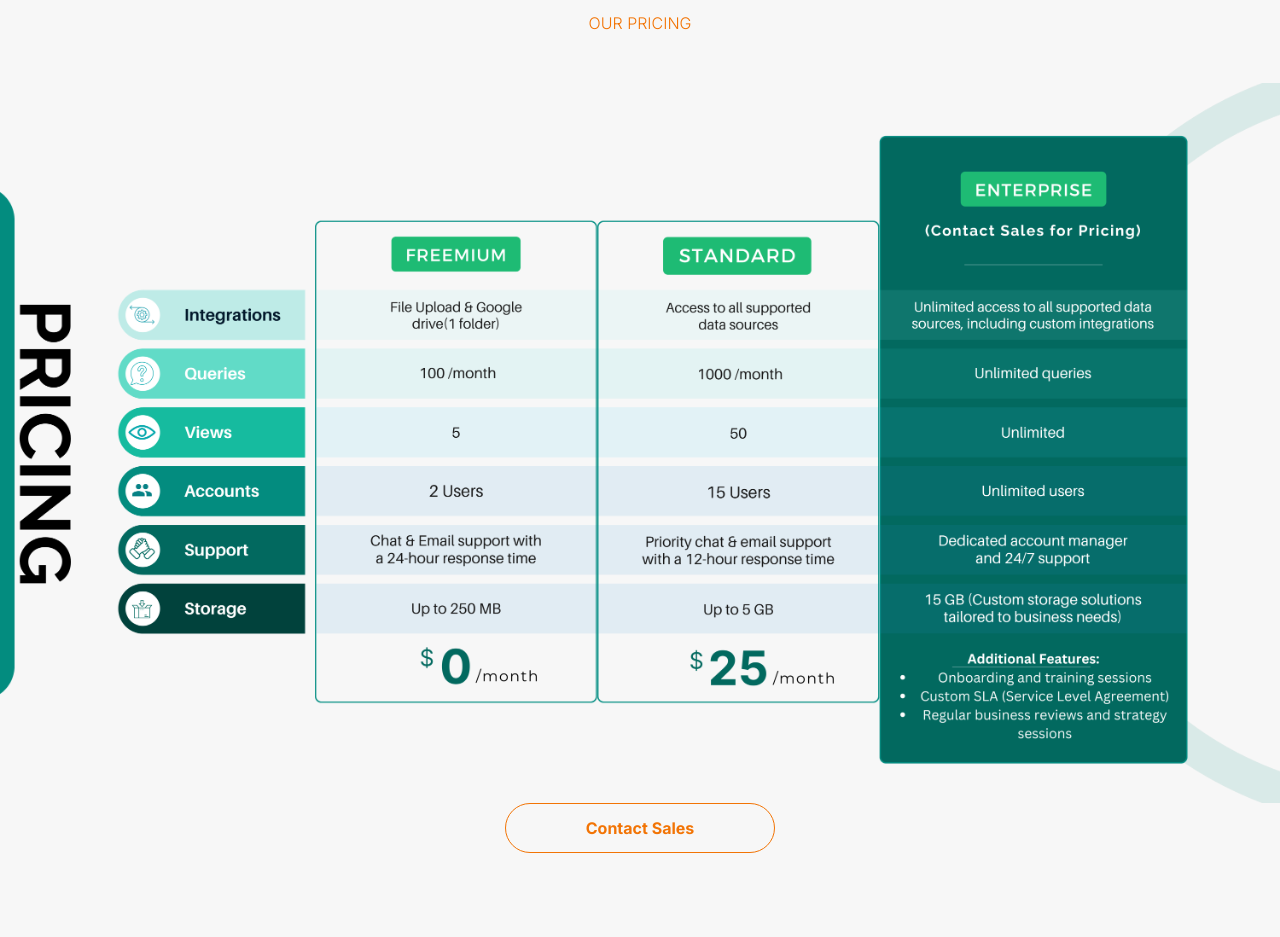
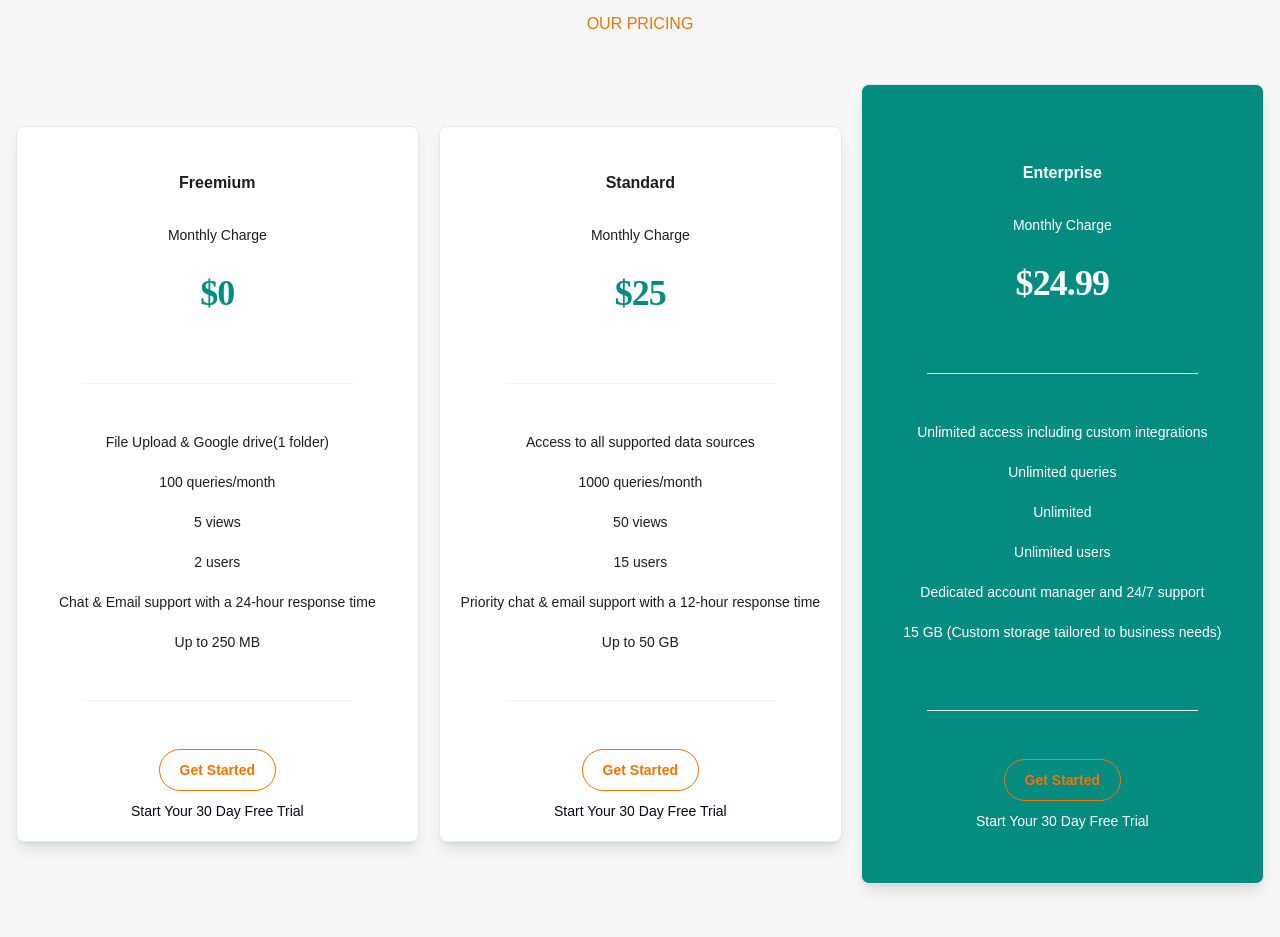
Before and after one commit to kwesinavilot/radii-landing-page, a Next.js app: page / in a window 1280 px wide. Shown: the part 2620-3557 px from the top of the page. Built offline with nearby package versions, Linux system fonts and the light colour scheme.

Commit message:
incorporated new font rubik

```diff
--- a/components/Pricing.tsx
+++ b/components/Pricing.tsx
@@ -24,17 +24,17 @@ const Pricing = () => {
   return (
     <section className={styles.pricingSection}>
        <div id="header" data-aos="fade-up" data-aos-duration="2000">
-        <span className='text-[#F27405] font-light'>OUR PRICING</span>
+        <span className='text-[#F27405] font-light font-rubik'>OUR PRICING</span>
         <br />
         <br />
         <br />
       </div>
-      {/* <div className=" flex lg:flex-row flex-col lg:w-[1248px] w-full gap-5 justify-center items-center">
+      <div className=" flex lg:flex-row flex-col lg:w-[1248px] w-full gap-5 justify-center items-center">
         <Pcard className='flex flex-col p-5 lg:w-1/3 w-[83vw] shadow-lg justify-center items-center bg-white'
                data-aos="flip-left" data-aos-duration="2000">
           <PcardHeader>
             <PcardPreTitle>Freemium</PcardPreTitle>
-            <PcardPreTitle2>Monthly Charge</PcardPreTitle2>
+            <PcardPreTitle2  className='mx-auto'>Monthly Charge</PcardPreTitle2>
             <br />
             <div className="flex justify-center">
               <PcardTitle>$0</PcardTitle>
@@ -140,7 +140,7 @@ const Pricing = () => {
           <br />
           <PcardContent>
             <div className="flex flex-col items-center justify-center">
-              <p style={{ color: '#ffffff', flex:'display', justifyItems:'center', alignContent:'center'}}>Unlimited access to all supported data sources, including custom integrations</p>
+              <p style={{ color: '#ffffff', flex:'display', justifyItems:'center', alignContent:'center', margin:'auto'}}>Unlimited access including custom integrations</p>
               <br />
               <p style={{ color: '#ffffff' }}>Unlimited queries</p>
               <br />
@@ -150,7 +150,7 @@ const Pricing = () => {
               <br />
               <p style={{ color: '#ffffff' }}>Dedicated account manager and 24/7 support</p>
               <br />
-              <p style={{ color: '#ffffff' }}>15 GB (Custom storage solutions tailored to business needs)</p>
+              <p style={{ color: '#ffffff', flex:'display', justifyItems:'center', alignContent:'center', margin:'auto' }}>15 GB (Custom storage tailored to business needs)</p>
               <br />
             </div>
           </PcardContent>
@@ -172,24 +172,24 @@ const Pricing = () => {
             </div>
           </PcardFooter>
         </Pcard>
+      </div>
+      {/* <div id="header" data-aos="zoom-in" data-aos-duration="2000">
+        <Image src="/images/price.png" alt="Hero Image" width={1440} height={1000} />
       </div> */}
-      <div id="header" data-aos="zoom-in" data-aos-duration="2000">
-        <Image src="/images/price.png" alt="Hero Image" width={1440} height={1000} />
-      </div>
       {/* <div id="header" data-aos="fade-up" data-aos-duration="2000">
         {/* <p className=' text-center font-light py-10 text-sm'>Additional tokens may be purchsed for high frequency users (Contact sales for a custom plan)</p> */}
         {/* <br />
         <br />
       // </div> */}
-      <div className="flex flex-col items-center">
-        <a href="https://wa.link/j508ug" target="_blank" rel="noopener noreferrer">
+      {/* <div className="flex flex-col items-center">
+        <a className='font-rubik' href="https://wa.link/j508ug" target="_blank" rel="noopener noreferrer">
               <button style={{ border: '1px solid #F27405', borderRadius: '25px', color: '#F27405', fontWeight: 'bold', padding: '12px 80px', marginBottom: '10px' }}
                       onMouseOver={(e) => { e.currentTarget.style.backgroundColor = '#F27405'; e.currentTarget.style.color = 'white'; }}
                       onMouseOut={(e) => { e.currentTarget.style.backgroundColor = 'transparent'; e.currentTarget.style.color = '#F27405'; }}>
                 Contact Sales
               </button>
         </a>
-      </div>
+      </div> */}
     </section>
   );
 };
```
